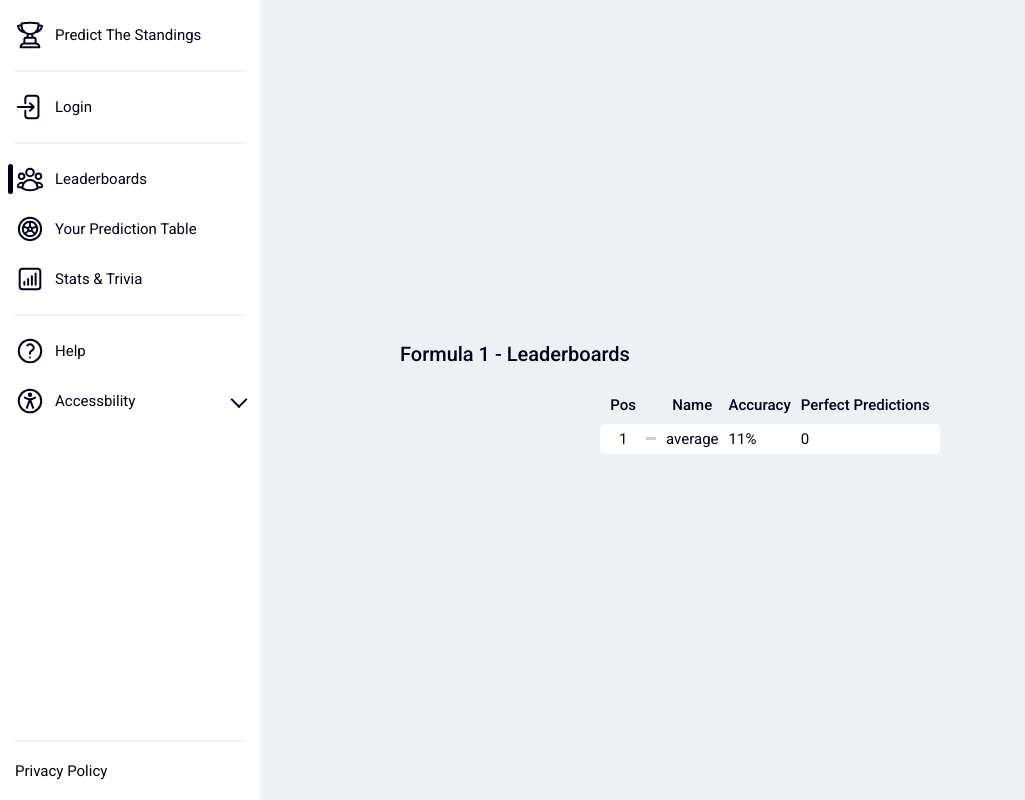
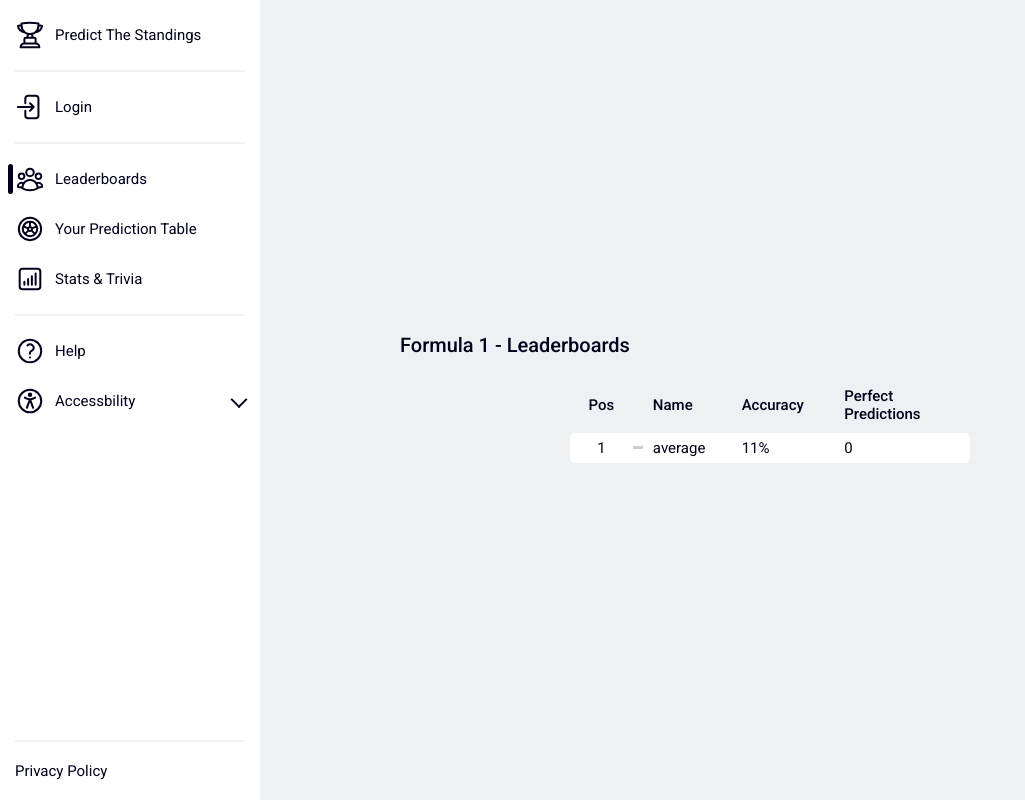
Before and after one commit to davidwillprice/predict-the-standings, a Next.js app: page /formula-1/2024 in a window 1280 px wide. Shown: the whole page, without its empty margins (0-1025 px from the left). Built offline with nearby package versions, Linux system fonts and the light colour scheme; no server answers; the database is empty.

Commit message:
Clean up prediction table submission & leaderboard
- Move SCSS around into better sheets
- Add/remove todos
- Add additional styles to leaderboard

```diff
--- a/app/formula-1/2024/page.tsx
+++ b/app/formula-1/2024/page.tsx
@@ -28,7 +28,6 @@
   let predictionData: PredictionData | null | undefined;
   try {
     predictionData = await getCachedPredictionData();
-    console.log(predictionData);
   } catch (_) {
     //console.log("Error");
   }
--- a/src/ui/components/leaderboards/leaderboard.module.scss
+++ b/src/ui/components/leaderboards/leaderboard.module.scss
@@ -1,9 +1,13 @@
 @import "@styles/sass-variables.scss";
 
+.leaderboard {
+  max-width: 400px;
+  width: 100%;
+}
 .position {
   text-align: center;
 }
-.positionDiff {
+.position_diff {
   width: 20px;
   i {
     border: solid $secondary-color;
@@ -12,15 +16,18 @@
     padding: 3px;
   }
 }
-.posChange i {
+.perfect_positions {
+  max-width: 92px;
+}
+.pos_change i {
   transform: rotate(225deg) translate(-1px, -1px);
   border-color: $success-color;
 }
-.negChange i {
+.neg_change i {
   transform: rotate(45deg) translate(-2px, -2px);
   border-color: $error-color;
 }
-.noChange i {
+.no_change i {
   border-width: 0 0 3px 0;
   padding: 1.5px 5px;
   transform: translateY(-4px);
--- a/src/ui/components/leaderboards/leaderboard.tsx
+++ b/src/ui/components/leaderboards/leaderboard.tsx
@@ -9,6 +9,9 @@
 }
 
 export const Leaderboard = ({ rounds, roundIndex }: Props) => {
+  rounds[roundIndex].leaderboards.map((row, index) =>
+    console.log(row.prevRdDiff)
+  );
   return (
     <div className={predictStyles.prediction_table}>
       <table className={styles.leaderboard}>
@@ -18,28 +21,29 @@
             <th aria-label="Position change header"></th>
             <th>Name</th>
             <th>Accuracy</th>
-            <th>Perfect Predictions</th>
+            <th className={styles.perfect_positions}>Perfect Predictions</th>
           </tr>
         </thead>
         <tbody>
           {rounds[roundIndex].leaderboards.map((row, index) => (
-            <tr
-              key={row.user.displayName}
-              className={predictStyles.prediction_table_row}>
+            <tr key={row.user.displayName} className={predictStyles.table_row}>
               <td className={styles.position}>{index + 1}</td>
+
               <td
-                className={`${styles.positionDiff} ${
+                className={`${styles.position_diff} ${
                   row.prevRdDiff > 0
-                    ? styles.posChange
+                    ? styles.pos_change
                     : row.prevRdDiff < 0
-                    ? styles.negChange
-                    : styles.noChange
+                    ? styles.neg_change
+                    : styles.no_change
                 }`}>
-                <i></i>
+                <i />
               </td>
               <td>{row.user.displayName}</td>
               <td>{`${row.percentCorrect}%`}</td>
-              <td>{row.user.season[roundIndex].diffCounts[0]}</td>
+              <td className={styles.perfect_positions}>
+                {row.user.season[roundIndex].diffCounts[0]}
+              </td>
             </tr>
           ))}
         </tbody>
--- a/src/ui/styles/prediction-table.module.scss
+++ b/src/ui/styles/prediction-table.module.scss
@@ -7,29 +7,24 @@
     border-collapse: separate;
     border-spacing: 0 5px;
   }
-  [data-drop-target] {
-    height: 30px;
-  }
-  [data-dragging] {
-    opacity: 0.3;
-  }
   button {
     background-color: transparent;
     border: none;
   }
   th {
     padding: 5px;
+    text-align: left;
   }
   th:first-child {
     padding-left: 10px;
+    text-align: center;
   }
   th:last-child {
     padding-right: 10px;
   }
 }
 
-.prediction_table_row {
-  cursor: grab;
+.table_row {
   td {
     padding: 5px 5px;
     border: none;
@@ -42,12 +37,11 @@
   }
   td:last-child {
     border-radius: 0 5px 5px 0;
-    text-align: left;
     padding-right: 10px;
   }
 }
 
-.tab {
+.flair {
   height: 100%;
   width: 5px;
   border-radius: 10px;
```
Also changed, not shown: src/ui/components/submit-predictions/editable-prediction-table.module.scss (added, +16 -0 lines), src/ui/components/submit-predictions/editable-prediction-table.tsx (+8 -6 lines), src/ui/components/submit-predictions/submit-predictions.tsx (+6 -6 lines).
